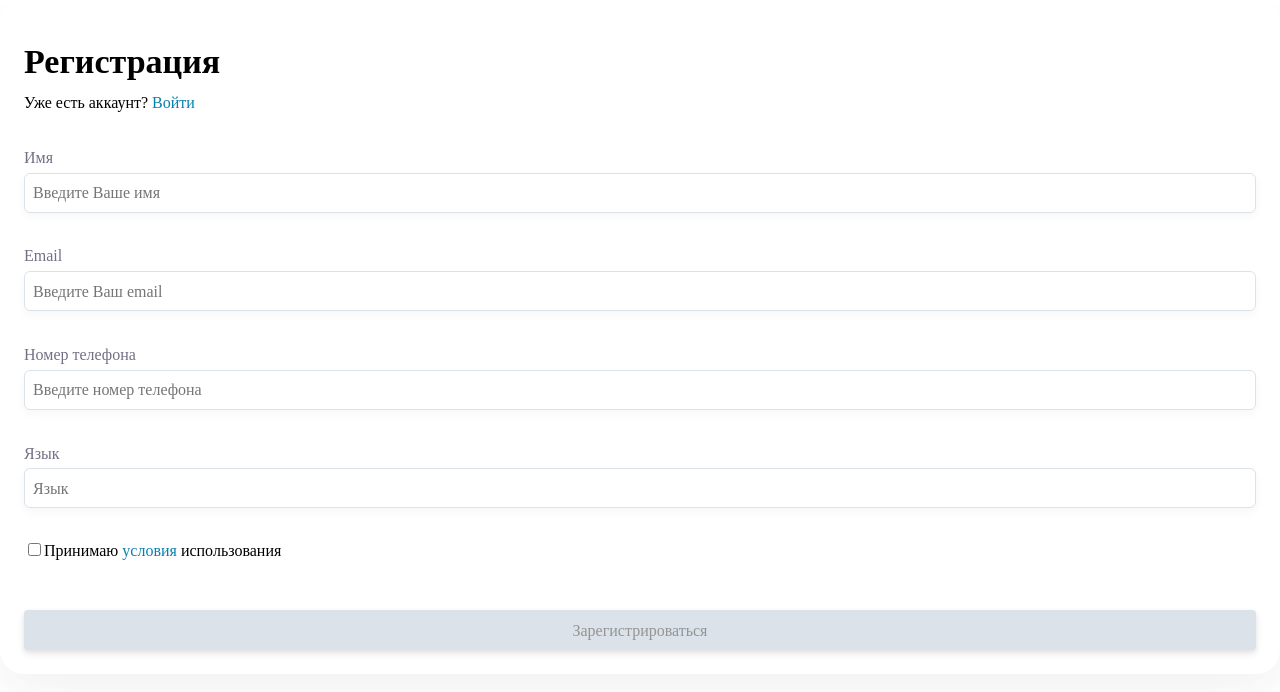
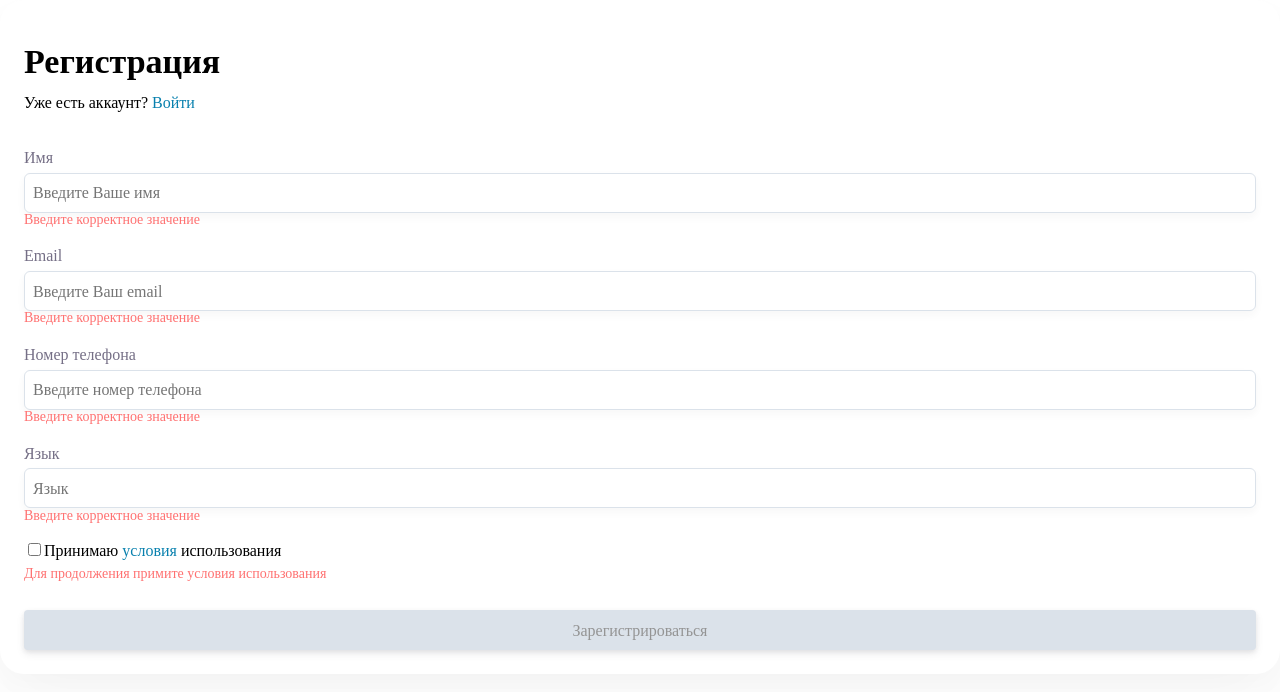
Before and after one commit to Saluer/test-project, a React (Create React App) app: page / in a window 1280 px wide. Shown: the top 692 px of the page. Built offline with nearby package versions, Linux system fonts and the light colour scheme.

Commit message:
Поправил ошибки

```diff
--- a/src/App.css
+++ b/src/App.css
@@ -131,7 +131,6 @@ input {
 .error-message {
 	position: absolute;
 	margin-top: 4.3rem;
-	z-index: -1;
 	font-family: IBM Plex Sans;
 	font-style: normal;
 	font-weight: normal;
```
